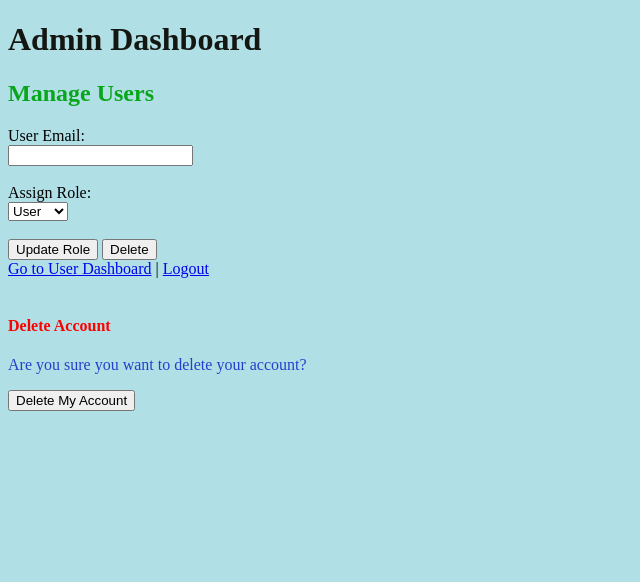
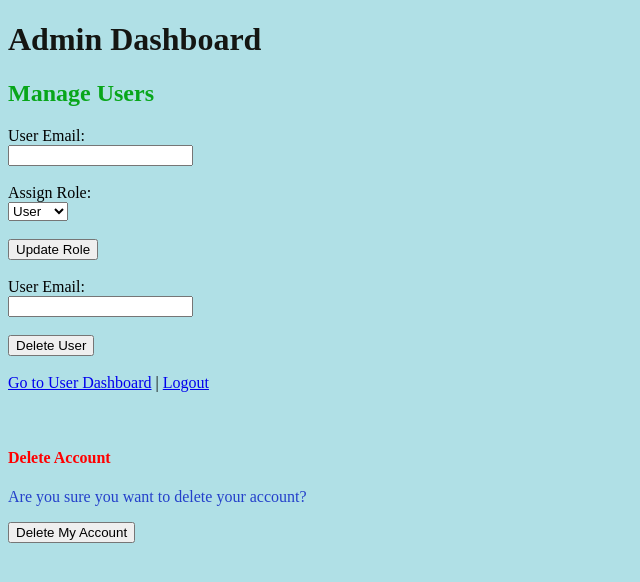
Before and after one commit to Jagadish-NCI2024/CustomerRegistration, a Flask app: page /admin_dashboard in a window 1280 px wide. Shown: the top 582 px of the page, without its empty margins (0-640 px from the left). Run offline with Flask 3, Linux system fonts and the light colour scheme; a user stored in the database is signed in; data comes from the database, SQL or seed files in the repository; both versions use the stored data as it was after the commit.

```diff
--- a/app.py
+++ b/app.py
@@ -5,9 +5,10 @@ from flask_bcrypt import Bcrypt
 from markupsafe import escape
 from functools import wraps
 import logging
+import os
 
 app = Flask(__name__)
-app.secret_key = 'secret_key'
+app.secret_key = os.urandom(32)
 DATABASE = 'database.db'
 bcrypt = Bcrypt(app)
 
@@ -107,22 +108,37 @@ def admin_dashboard():
 def assign_role():
     email = request.form.get('email')
     new_role = request.form.get('role')
+
     if not email or not new_role:
         return "Email or role not provided. Please fill out all fields.", 400
 
+    # Update the role of the specified user
     with get_db() as db:
-        db.execute('UPDATE User SET role = ? WHERE email = ?', (new_role, email))
+        result = db.execute('UPDATE User SET role = ? WHERE email = ?', (new_role, email))
+        if result.rowcount == 0:  # Check if the update affected any rows
+            return f"No user found with email {email}.", 404
         db.commit()
 
     flash(f'Role updated for {email} to {new_role}.', 'success')
+    return redirect('/admin_dashboard')
 
-    # if 'email' in session:
-    #     with get_db() as db:
-    #         db.execute('DELETE FROM User WHERE email = ?', (email,))
-    #         db.commit()
 
-    #     session.pop('email', None)
-    #     flash('Your account has been deleted successfully.', 'success')
+@app.route('/delete_user', methods=['POST'])
+@role_required('admin')
+def delete_user():
+    email = request.form.get('email')
+
+    if not email:
+        return "Email not provided. Please provide an email to delete.", 400
+
+    # Delete the specified user
+    with get_db() as db:
+        result = db.execute('DELETE FROM User WHERE email = ?', (email,))
+        if result.rowcount == 0:  # Check if the deletion affected any rows
+            return f"No user found with email {email}.", 404
+        db.commit()
+
+    flash(f'User with email {email} has been deleted.', 'success')
     return redirect('/admin_dashboard')
 
 
@@ -154,18 +170,6 @@ def login():
             return render_template('login.html', error='Invalid user')
 
     return render_template('login.html')
-
-
-# @app.route('/dashboard')
-# def dashboard():
-#     if 'email' in session:
-#         with get_db() as db:
-#             user = db.execute('SELECT * FROM User WHERE email = ?', (session['email'],)).fetchone()
-#             safe_name = escape(user['name'])
-
-#         return render_template('dashboard.html', user={"name": safe_name, "email": user['email']})
-
-#     return redirect('/login')
 
 @app.route('/dashboard')
 def dashboard():
@@ -199,8 +203,6 @@ def delete_account():
         session.pop('email', None)
         flash('Your account has been deleted successfully.', 'success')
     return redirect('/login')
-
-
 
 
 @app.route('/post', methods=['GET', 'POST'])
--- a/templates/admin_dashboard.html
+++ b/templates/admin_dashboard.html
@@ -18,9 +18,13 @@
             <option value="admin">Admin</option>
         </select><br><br>
 
-        <button type="submit">Update Role</button>
-        <button type="submit">Delete</button>
+        <button type="submit">Update Role</button><br><br>
     </form>
+
+    <form action="/delete_user" method="post">
+        <label for="email">User Email:</label><br>
+        <input type="email" id="email" name="email" required><br><br>
+        <button type="submit">Delete User</button><br><br>
 
     <a href="/dashboard">Go to User Dashboard</a> | <a href="/logout">Logout</a>
 
```
Also changed, not shown: database.db.
